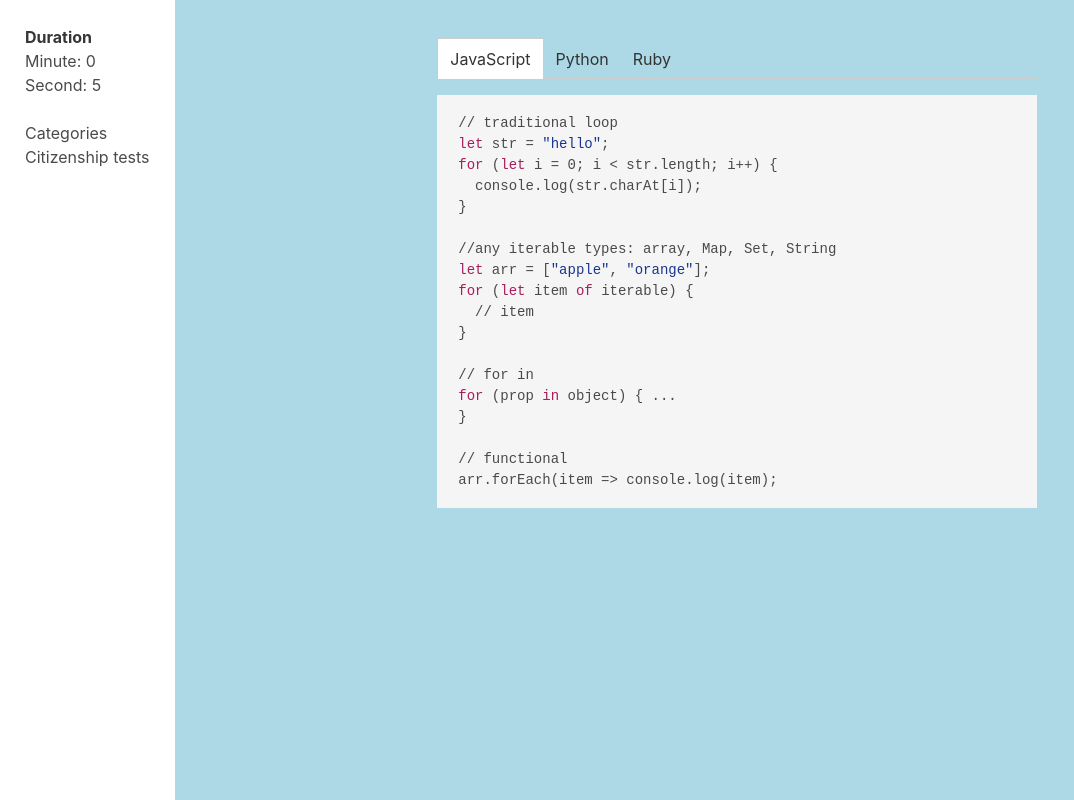
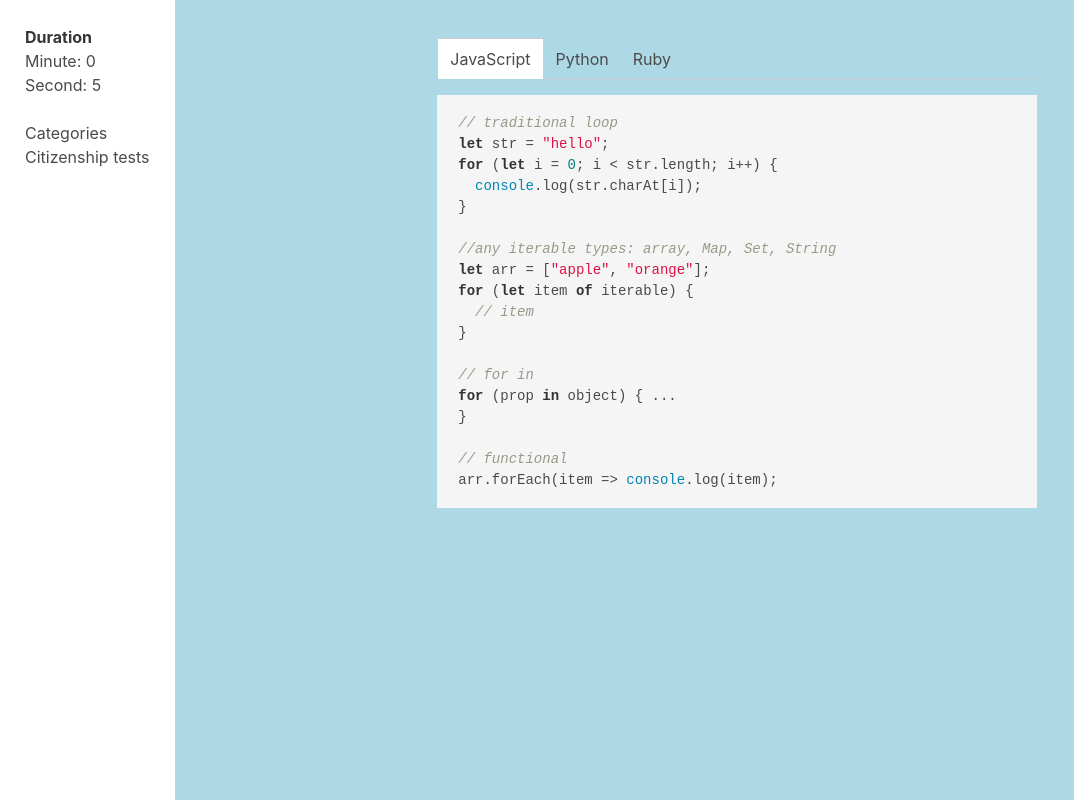
Before and after one commit to rattanakchea/react-chat, a React (Create React App) app: page / in a window 1280 px wide. Shown: the whole page, without its empty margins (0-1074 px from the left). Built offline with nearby package versions, Linux system fonts and the light colour scheme; no server answers.

Commit message:
working version of tab-coditor

```diff
--- a/src/components/TabCoditor/TabCoditor.js
+++ b/src/components/TabCoditor/TabCoditor.js
@@ -21,7 +21,7 @@ class TabCoditor extends Component {
   }
 
   onClickTabTitle = title => {
-    console.log(title);
+    // console.log(title);
     this.setState({
       activeTab: title
     });
--- a/src/components/TabCoditor/TabContent.js
+++ b/src/components/TabCoditor/TabContent.js
@@ -1,6 +1,7 @@
 import React, { Component } from "react";
 import axios from "axios";
 import hljs from "highlight.js";
+import "highlight.js/styles/github.css";
 /**
  * TabContent content
  * props: title is required
@@ -8,37 +9,11 @@ import hljs from "highlight.js";
 
 const highlight = (language, str) => {
   try {
-    return hljs.highlight(language, str).value;
+    return hljs.highlight(language.toLowerCase(), str).value;
   } catch (err) {
     console.warn(err);
   }
 };
-
-const style = `
-.content {
-  color: #333;
-}
-.content pre{
-  margin: 0;
-}
-.content .hljs-keyword {
-  color: #a71d5d;
-}
-.content .hljs-string {
-  color: #183691;
-}
-.content .hljs-class .hljs-title {
-  color: #795da3;
-}
-.content .xml .hljs-tag {
-  color: #a71d5d;
-}
-.content .xml .hljs-tag .hljs-title,
-.content .xml .hljs-tag .hljs-attribute,
-.content .xml .hljs-tag .hljs-value {
-  color: #333;
-}
-`;
 
 class TabContent extends Component {
   constructor() {
@@ -63,21 +38,18 @@ class TabContent extends Component {
   }
   render() {
     const { activeTab, title, content } = this.props;
-    let className = "";
+    let className = "html";
     if (activeTab === title) {
-      className = "content-active";
+      className += " content-active";
     }
 
     return (
-      <div>
-        <style>{style}</style>
-        <pre
-          className={className + " highlight"}
-          dangerouslySetInnerHTML={{
-            __html: highlight(title, this.state.content)
-          }}
-        />
-      </div>
+      <pre
+        className={className}
+        dangerouslySetInnerHTML={{
+          __html: highlight(title, this.state.content)
+        }}
+      />
     );
 
     if (content && content.text) {
```
